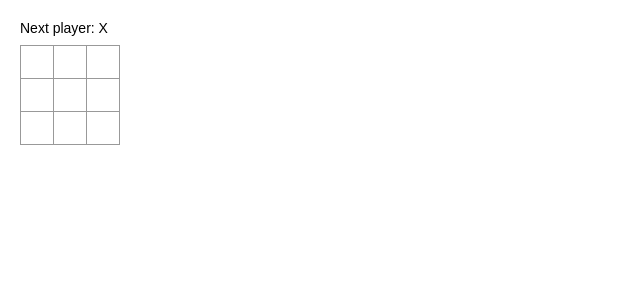
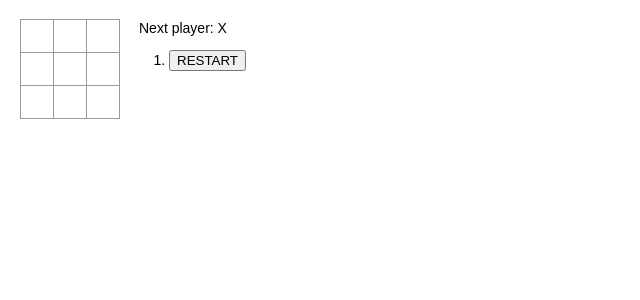
Before and after one commit to raghubgowda/tic-tac-toe-react, a React (Create React App) app: page / in a window 1280 px wide. Shown: the top 300 px of the page, without its empty margins (0-640 px from the left). Built offline with nearby package versions, Linux system fonts and the light colour scheme.

Commit message:
Tracking moves to enable player to previous steps

```diff
--- a/src/index.js
+++ b/src/index.js
@@ -13,48 +13,18 @@ function Square(props){
 }
 
 class Board extends React.Component{
-    constructor(props){
-        super(props);
-        this.state = {
-            squares : Array(9).fill(null),
-            isXNext : true
-        }
-    }
-
-    handleClick(i){
-        const squares = this.state.squares.slice();
-        if (calculateWinner(squares) || squares[i]) {
-            return;
-        }
-        squares[i] = this.state.isXNext ? 'X' : 'O';
-        this.setState({
-            squares:squares,
-            isXNext : !this.state.isXNext
-        });
-    }
-
     renderSquare(i){
         return (
             <Square
-                value={this.state.squares[i]}
-                updateSquareValue= {() => this.handleClick(i)}
+                value={this.props.squares[i]}
+                updateSquareValue= {() => this.props.onClick(i)}
             />
         );
     }
 
-
     render(){
-        const winner = calculateWinner(this.state.squares);
-        let status;
-        if (winner) {
-            status = 'Winner: ' + winner;
-        } else {
-            status = 'Next player: ' + (this.state.isXNext ? 'X' : 'O');
-        }
-
         return(
             <div>
-                <div className="status">{status}</div>
                 <div className="board-row">
                     {this.renderSquare(0)}
                     {this.renderSquare(1)}
@@ -76,15 +46,68 @@ class Board extends React.Component{
 }
 
 class Game extends React.Component{
+    constructor(props){
+        super(props);
+        this.state = {
+            history: [{squares: Array(9).fill(null)}],
+            isXNext: true,
+            stepNumber: 0,
+        }
+    }
+
+    handleClick(i){
+        const history = this.state.history.slice(0, this.state.stepNumber + 1);
+        const current = history[history.length-1];
+        const squares = current.squares.slice();
+        if (calculateWinner(squares) || squares[i]) {
+            return;
+        }
+        squares[i] = this.state.isXNext ? 'X' : 'O';
+        this.setState({
+            history: history.concat([{squares: squares}]),
+            isXNext: !this.state.isXNext,
+            stepNumber: history.length,
+        });
+    }
+    jumpTo(step){
+        this.setState({
+            stepNumber: step,
+            isXNext: (step % 2) === 0,
+        });
+    }
+
     render(){
+        const history = this.state.history;
+        const moves = history.map((step, move) => {
+            const desc = move ?
+            'Go to move #'+move :
+            'RESTART';
+            return(
+                <li key={move}>
+                   <button onClick={ () => this.jumpTo(move)}>{desc}</button>
+                </li>
+            );
+        });
+        const current = history[this.state.stepNumber];
+        const winner = calculateWinner(current.squares);
+        let status;
+        if (winner) {
+            status = 'Winner: ' + winner;
+        } else {
+            status = 'Next player: ' + (this.state.isXNext ? 'X' : 'O');
+        }
+
         return(
             <div className="game">
                 <div className="game-board">
-                    <Board/>
+                    <Board
+                        squares={current.squares}
+                        onClick={(i) => this.handleClick(i)}
+                    />
                 </div>
                 <div className="game-info">
-                    <div>{/*status*/}</div>
-                    <ol>{/*todo*/}</ol>
+                    <div>{status}</div>
+                    <ol>{moves}</ol>
                 </div>
             </div>
         );
```
